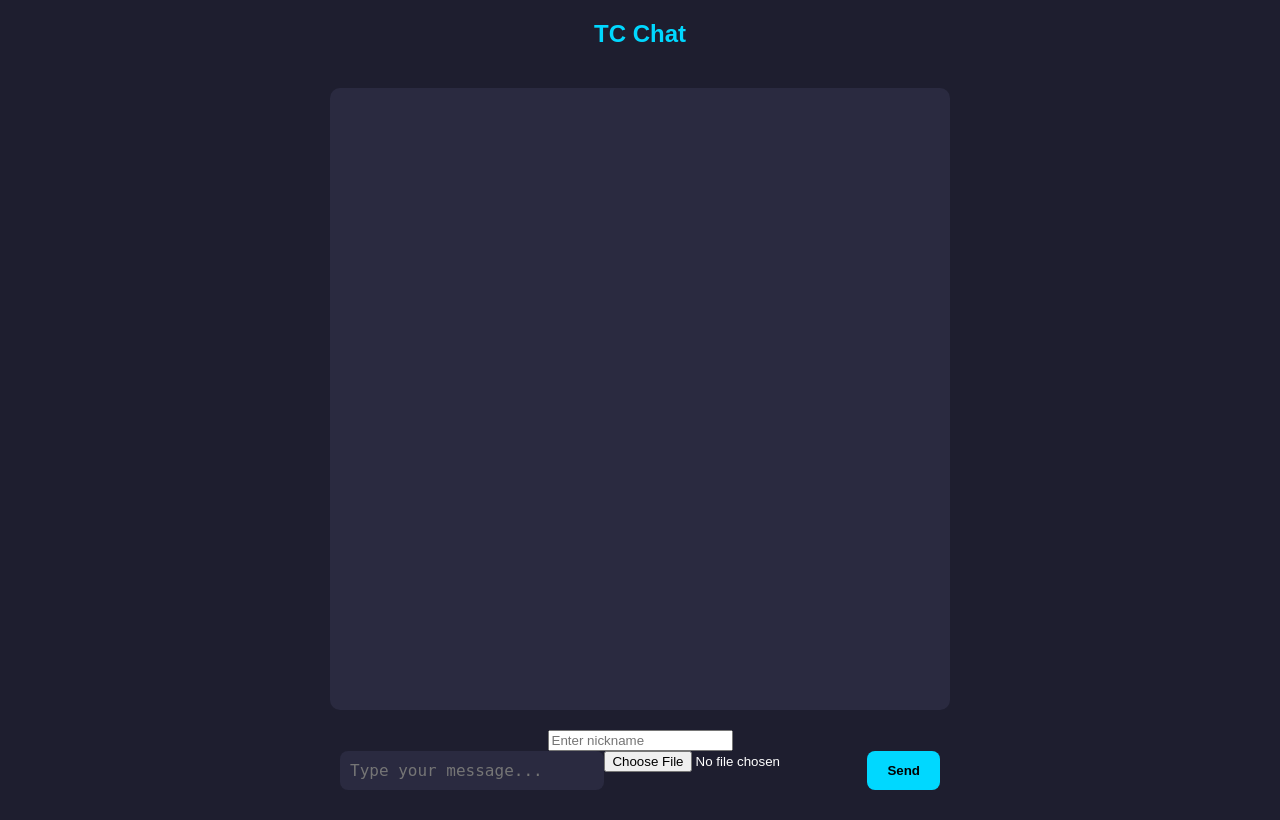
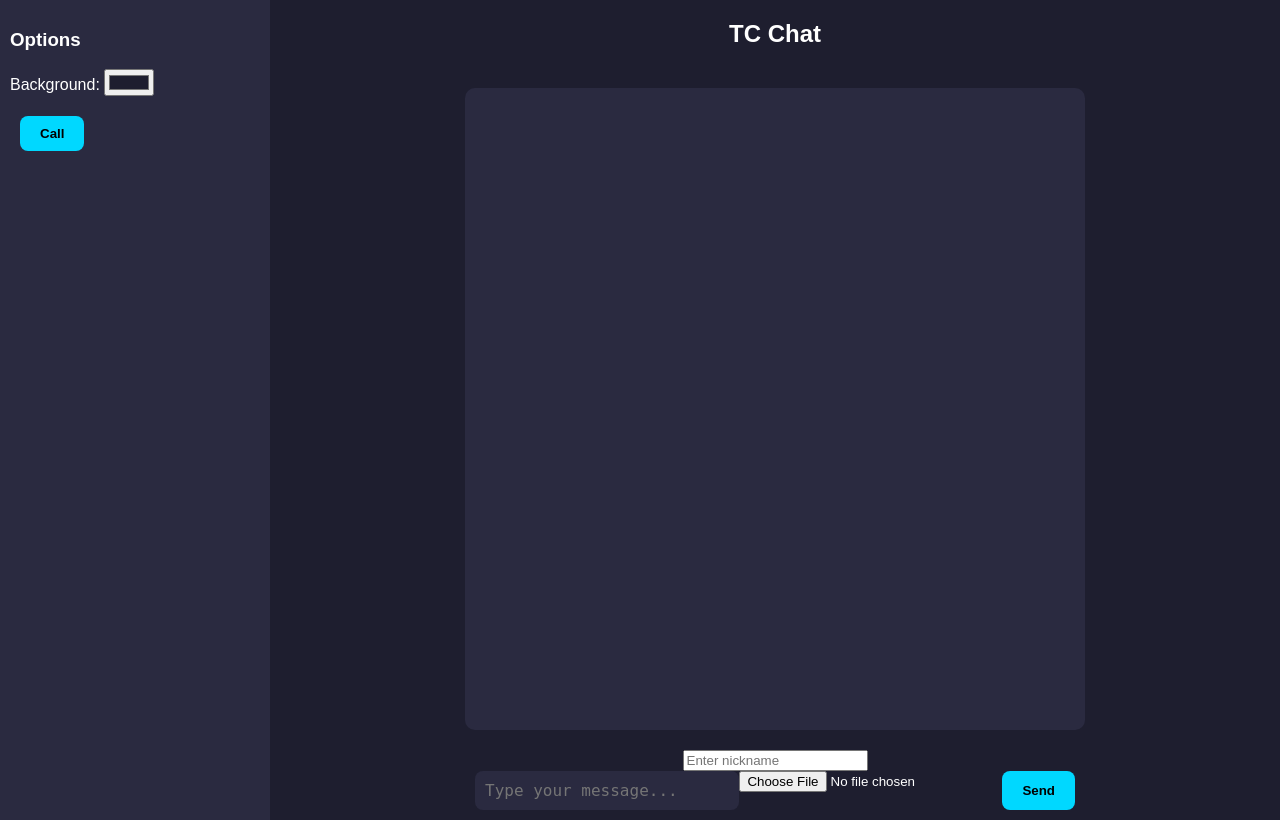
Before and after one commit to mdafsahuzzamanswachha-blip/TC-chat, a Flask app: page / in a window 1280 px wide. Before the commit the page ends 790 px from the top, so only its background shows below. Run offline with Flask 3, Linux system fonts and the light colour scheme; some libraries are stand-ins or nearby versions.

Commit message:
Update index.html

```diff
--- a/templates/index.html
+++ b/templates/index.html
@@ -5,18 +5,30 @@
 <title>TC Chat</title>
 <script src="https://cdn.socket.io/4.5.4/socket.io.min.js"></script>
 <style>
-body {font-family: Arial, sans-serif; background:#1e1e2f; color:#fff; display:flex; flex-direction:column; align-items:center; height:100vh; margin:0;}
-h2 {margin-top:20px;color:#00d8ff;}
+body {font-family: Arial, sans-serif; background:#1e1e2f; color:#fff; margin:0; display:flex;}
+#drawer {width:250px; background:#2a2a40; padding:10px; height:100vh;}
+#main {flex:1; display:flex; flex-direction:column; align-items:center;}
 #chat {flex:1;width:90%;max-width:600px;background:#2a2a40;padding:10px;margin:20px 0;border-radius:10px;overflow-y:auto;}
 .message {background:#3a3a60;margin:5px 0;padding:8px 12px;border-radius:8px;word-wrap:break-word;}
 #inputContainer {display:flex;width:90%;max-width:600px;margin-bottom:10px;}
 #msg {flex:1;padding:10px;border-radius:8px;border:none;outline:none;font-size:16px;resize:none;background:#2a2a40;color:#fff;}
 button {padding:10px 20px;margin-left:10px;border:none;border-radius:8px;background:#00d8ff;color:#000;font-weight:bold;cursor:pointer;}
 button:hover {background:#00b8cc;}
-.timestamp {font-size:10px;color:#aaa;margin-left:5px;}
 </style>
 </head>
 <body>
+<div id="drawer">
+    <h3>Options</h3>
+    <div>
+        <label>Background:</label>
+        <input type="color" id="bgColor" value="#1e1e2f"/>
+    </div>
+    <div style="margin-top:20px;">
+        <button onclick="startCall()">Call</button>
+    </div>
+</div>
+
+<div id="main">
 <h2>TC Chat</h2>
 <div id="chat"></div>
 
@@ -29,6 +41,7 @@ button:hover {background:#00b8cc;}
 <input type="file" id="imgInput" accept="image/*"/>
 <button onclick="sendMessage()">Send</button>
 </div>
+</div>
 
 <script>
 var socket = io();
@@ -36,6 +49,17 @@ var msgInput = document.getElementById("msg");
 var chat = document.getElementById("chat");
 var nicknameInput = document.getElementById("nickname");
 var imgInput = document.getElementById("imgInput");
+
+// Drawer: background change
+document.getElementById("bgColor").addEventListener("input", function(e){
+    document.getElementById("main").style.background = e.target.value;
+});
+
+// Set nickname on input blur
+nicknameInput.addEventListener("blur", function(){
+    let nick = nicknameInput.value.trim() || "Anonymous";
+    socket.emit("set_nickname", nick);
+});
 
 // Receiving message
 socket.on("message", function(msg){
@@ -51,22 +75,17 @@ function sendMessage(){
     let msg = msgInput.value.trim();
     if(msg === "") return;
 
-    let nickname = nicknameInput.value.trim() || "Anonymous";
-
-    // handle image
     let file = imgInput.files[0];
     if(file){
         let reader = new FileReader();
         reader.onload = function(e){
-            let imageData = e.target.result;
-            // stringify before sending
-            socket.send(JSON.stringify({msg: msg, nickname: nickname, image: imageData}));
+            socket.send(JSON.stringify({msg: msg, image: e.target.result}));
             msgInput.value = "";
             imgInput.value = "";
         };
         reader.readAsDataURL(file);
     } else {
-        socket.send(JSON.stringify({msg: msg, nickname: nickname, image: ""}));
+        socket.send(JSON.stringify({msg: msg, image: ""}));
         msgInput.value = "";
     }
 }
@@ -80,6 +99,11 @@ msgInput.addEventListener("keydown", function(e){
         }
     }
 });
+
+// Call button placeholder
+function startCall(){
+    alert("Call feature will be implemented here");
+}
 </script>
 </body>
 </html>
```
